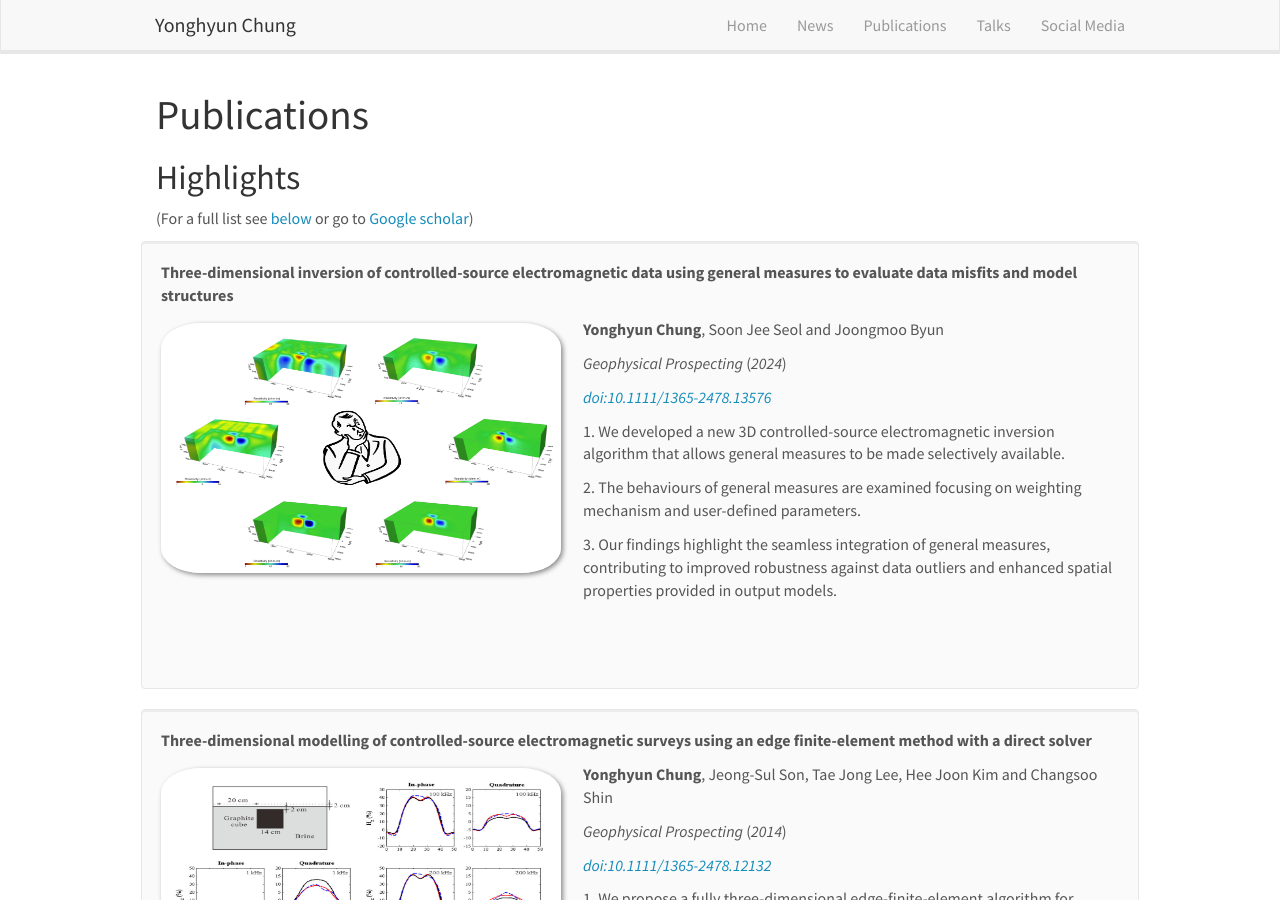
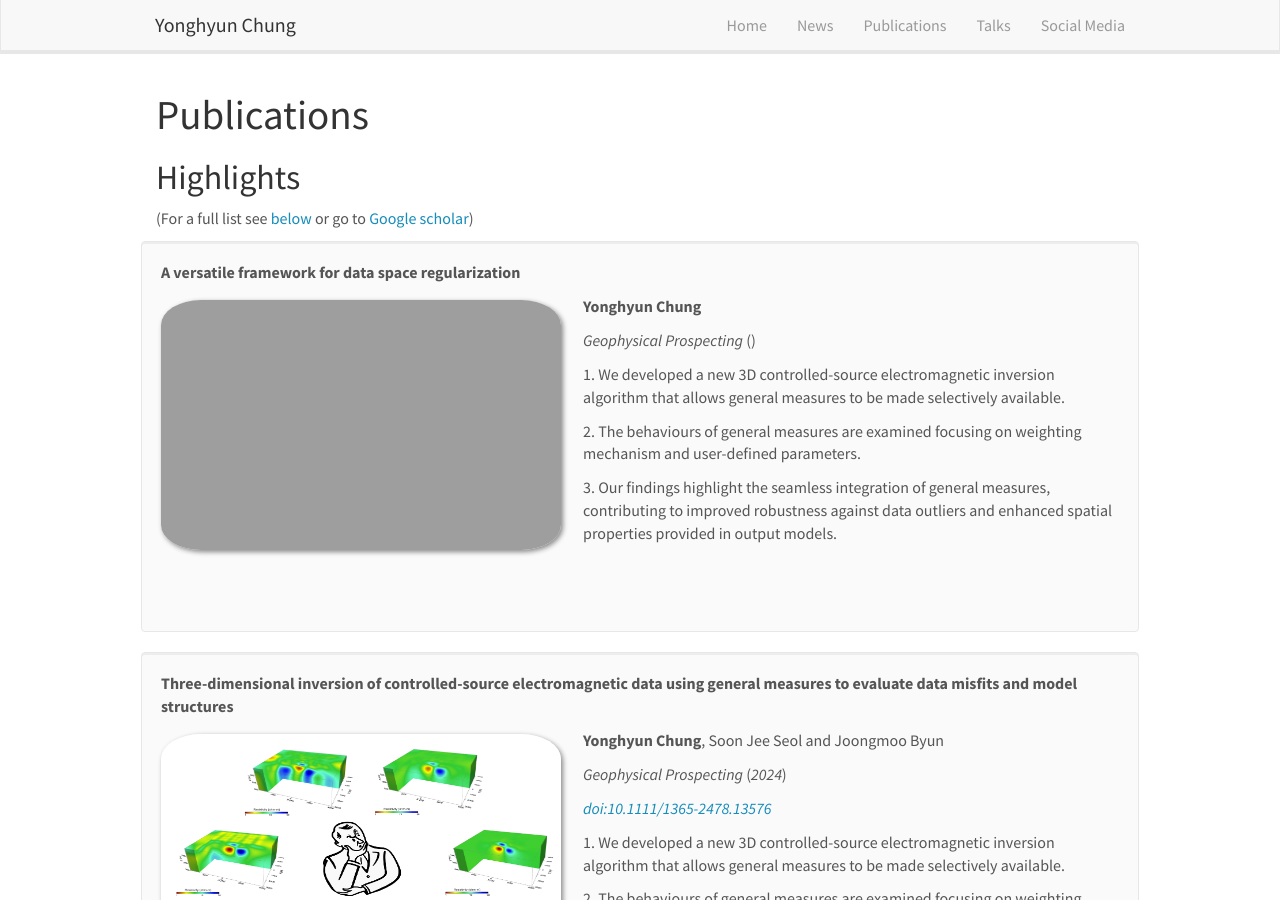
Before and after one commit to maguman/maguman.github.io, a Jekyll site: the page built from _pages/publications.md, in a window 1280 px wide and 900 px high. Built offline with Jekyll 4.4.1, drawn with Linux system fonts in a browser that asks for light colours; nearby versions of some CDN libraries.

Commit message:
Add new publication on data space regularization
Added a new publication entry detailing a 3D controlled-source electromagnetic inversion algorithm.

```diff
--- a/_data/publist.yml
+++ b/_data/publist.yml
@@ -16,6 +16,29 @@
 #   news2:
 #   news2link:
 #	PDF
+
+- title: "A versatile framework for data space regularization"
+  journal: Geophysical Prospecting
+  volume:
+  doi:
+  year:
+  image:
+  description:
+  key1: We developed a new 3D controlled-source electromagnetic inversion algorithm that allows general measures to be made selectively available.
+  key2: The behaviours of general measures are examined focusing on weighting mechanism and user-defined parameters.
+  key3: Our findings highlight the seamless integration of general measures, contributing to improved robustness against data outliers and enhanced spatial properties provided in output models.
+  authors: <strong>Yonghyun Chung</strong>
+  link:
+    url:
+    display:
+  highlight: 1
+  news2:
+  news2link:
+  news3:
+  news3link:
+  pdf:
+  cat: manuscript
+
 
 - title: "Three-dimensional inversion of controlled-source electromagnetic data using general measures to evaluate data misfits and model structures"
   journal: Geophysical Prospecting
```
